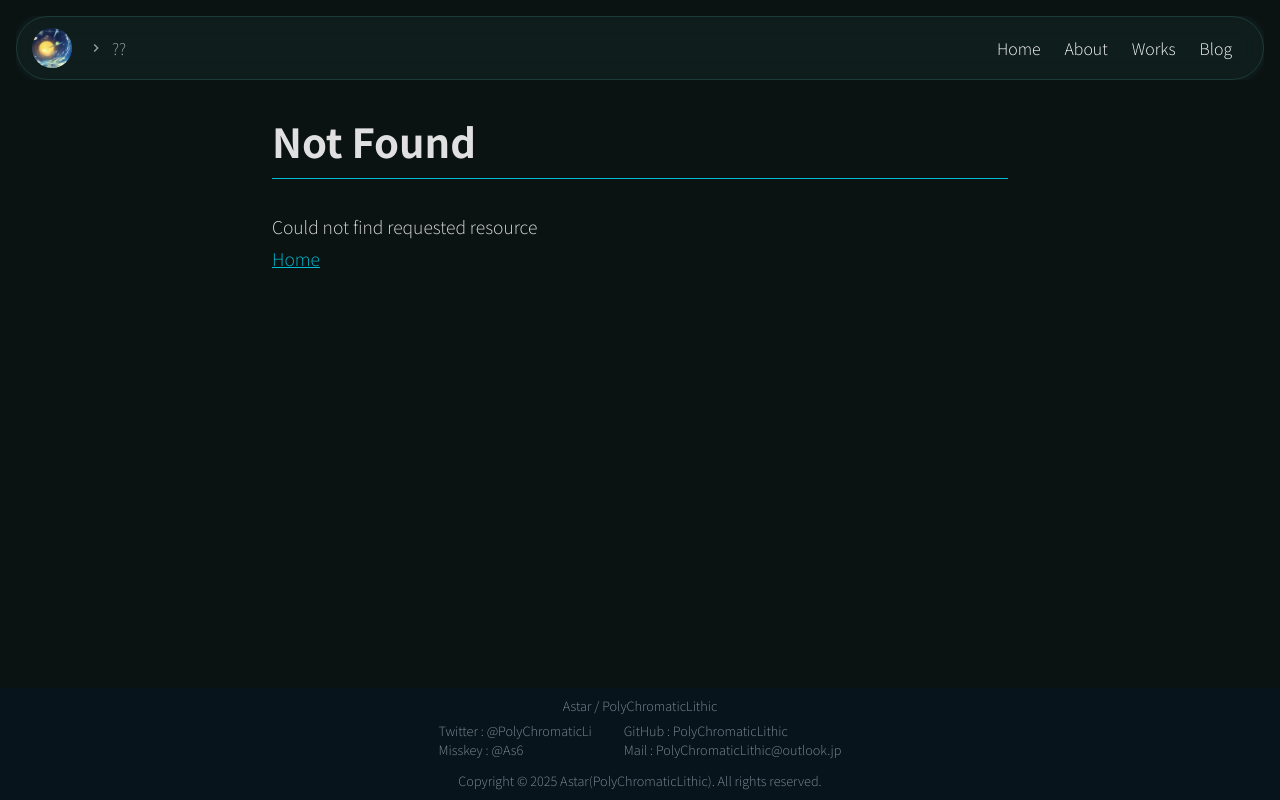
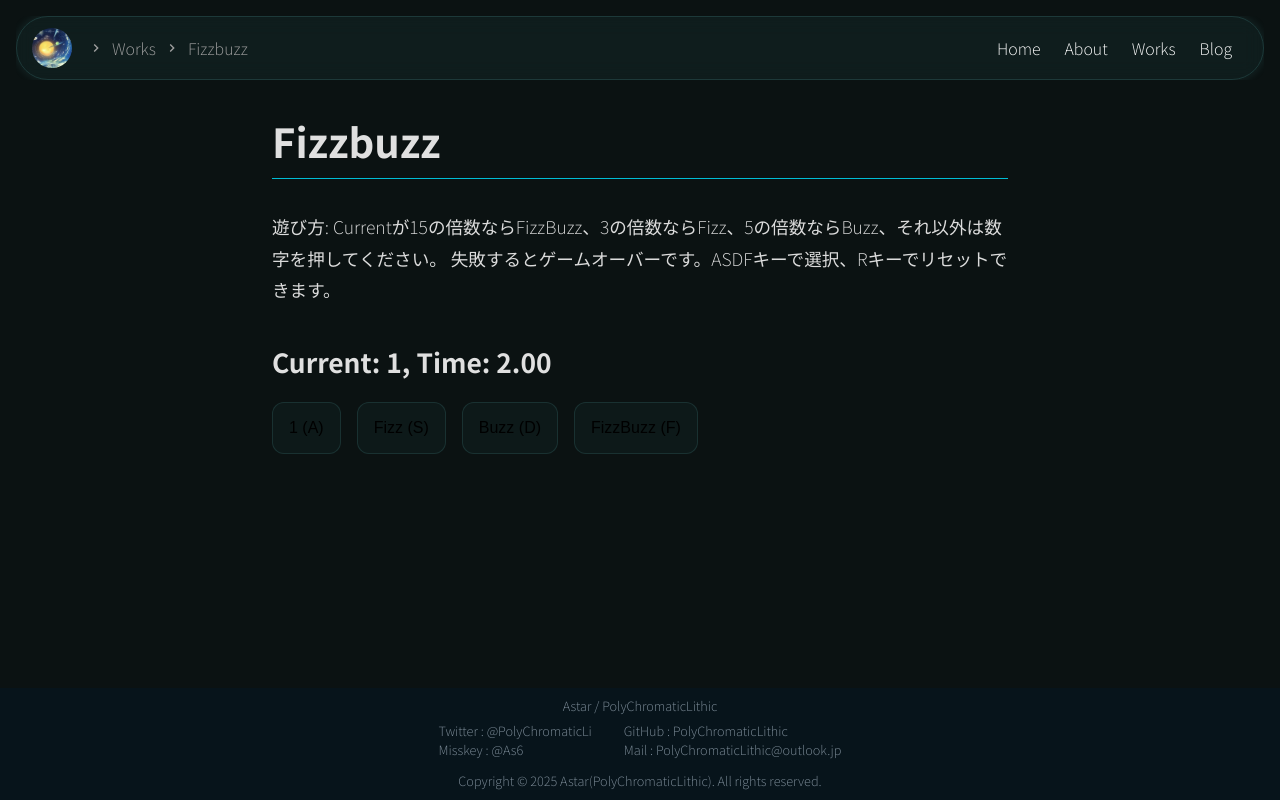
Before and after one commit to PolyChromaticLithic/react-practice-2, a Next.js app: page /works/fizzbuzz in a window 1280 px wide. Before the commit this address had no page. Built offline with nearby package versions, Linux system fonts and the light colour scheme.

Commit message:
fizzbuzzゲームを作成

```diff
--- /dev/null
+++ b/src/app/works/fizzbuzz/fizzbuzz.module.css
@@ -0,0 +1,14 @@
+.button {
+  background-color: rgba(29, 57, 57, 0.2);
+  border: 1px solid rgba(29, 57, 57, 0.8);
+  border-radius: 12px;
+  padding: 1rem;
+  font-size: 1rem;
+  margin-right: 1rem;
+  transition: transform 0.2s ease-in-out, box-shadow 0.2s ease-in-out;
+}
+
+.button:hover {
+  transform: translateY(-3px);
+  box-shadow: 0px 4px 8px rgba(72, 144, 144, 0.1);
+}
--- /dev/null
+++ b/src/app/works/fizzbuzz/page.tsx
@@ -0,0 +1,127 @@
+'use client';
+
+import React from 'react';
+import commonStyles from '../../common-page.module.css';
+import fizzbuzzStyles from './fizzbuzz.module.css';
+import { useState, useEffect, useRef, MutableRefObject } from 'react';
+
+export default function Fizzbuzz() {
+  return (
+    <div className={commonStyles.pageContainer}>
+      <h1 className={commonStyles.pageTitle}>Fizzbuzz</h1>
+      <div className={commonStyles.pageContent}>
+        <FizzbuzzUI />
+      </div>
+    </div>
+  );
+}
+
+type FizzbuzzOutput = 'number' | 'fizz' | 'buzz' | 'fizzbuzz';
+
+function FizzbuzzUI() {
+  const [number, setNumber] = useState(1);
+  const [isCorrect, setIsCorrect] = useState(true);
+  const [count, setCount] = useState(2);
+
+  const handleChange = (input: FizzbuzzOutput) => {
+    const expected = getExpectedOutput(number);
+    const isCorrect = input === expected;
+    setIsCorrect(isCorrect);
+    if (isCorrect) {
+      setNumber(number + 1);
+      setCount(2);
+    }
+  };
+
+  const reset = () => {
+    setNumber(1);
+    setIsCorrect(true);
+    setCount(2);
+  };
+
+  const mapRef = useRef(new Map<FizzbuzzOutput, HTMLButtonElement | null>());
+
+  useEffect(() => {
+    const handler = (e: KeyboardEvent) => {
+      const t = e.target as HTMLElement | null;
+      if (t && (t.tagName === "INPUT" || t.tagName === "TEXTAREA" || t.isContentEditable)) return;
+      if (e.repeat) return;
+      if (e.metaKey || e.ctrlKey || e.altKey) return;
+      if (e.key.toLowerCase() === "a") {
+        mapRef.current.get('number')?.click();
+      }
+      if (e.key.toLowerCase() === "s") {
+        mapRef.current.get('fizz')?.click();
+      }
+      if (e.key.toLowerCase() === "d") {
+        mapRef.current.get('buzz')?.click();
+      }
+      if (e.key.toLowerCase() === "f") {
+        mapRef.current.get('fizzbuzz')?.click();
+      }
+      if (e.key.toLowerCase() === "r") {
+        reset();
+      }
+    };
+
+
+    window.addEventListener("keydown", handler);
+    return () => window.removeEventListener("keydown", handler);
+  }, []);
+
+
+  useEffect(() => {
+    if (number === 1) return;
+    if (!isCorrect) return;
+    if (count <= 0) {
+      setCount(0);
+      return;
+    }
+    const timer = setTimeout(() => {
+    setCount(count - 0.01);
+    }, 10);
+    return () => clearTimeout(timer);
+  }, [count, isCorrect, number]);
+
+  const isTimeUp = count <= 0;
+
+
+  const content = (() => {
+    if (isCorrect && !isTimeUp) {
+      return (
+        <div>
+          <button onClick={() => handleChange('number')} className={fizzbuzzStyles.button} key='number' ref={el => {mapRef.current.set('number', el);}}>{number} (A)</button>
+          <button onClick={() => handleChange('fizz')} className={fizzbuzzStyles.button} key='fizz' ref={el => {mapRef.current.set('fizz', el);}}>Fizz (S)</button>
+          <button onClick={() => handleChange('buzz')} className={fizzbuzzStyles.button} key='buzz' ref={el => {mapRef.current.set('buzz', el);}}>Buzz (D)</button>
+          <button onClick={() => handleChange('fizzbuzz')} className={fizzbuzzStyles.button} key='fizzbuzz' ref={el => {mapRef.current.set('fizzbuzz', el);}}>FizzBuzz (F)</button>
+
+        </div>
+      );
+    } else {
+      return (
+        <div>
+          <p>残念！記録: {number - 1}</p>
+          <button onClick={() => reset()} className={fizzbuzzStyles.button}>Reset (R)</button>
+        </div>
+      );
+    }
+  })();
+
+  return (
+    <div>
+      遊び方: Currentが15の倍数ならFizzBuzz、3の倍数ならFizz、5の倍数ならBuzz、それ以外は数字を押してください。
+      失敗するとゲームオーバーです。ASDFキーで選択、Rキーでリセットできます。
+      <br />
+      <h2>Current: {number}, Time: {count.toFixed(2)}</h2>
+      <div>{content}</div>
+    </div>
+  )
+
+}
+
+function getExpectedOutput(num: number): FizzbuzzOutput {
+  if (num % 15 === 0) return 'fizzbuzz';
+  if (num % 3 === 0) return 'fizz';
+  if (num % 5 === 0) return 'buzz';
+  return 'number';
+}
--- a/src/app/works/page.tsx
+++ b/src/app/works/page.tsx
@@ -5,7 +5,10 @@ export default function Works() {
     <div className={commonStyles.pageContainer}>
       <h1 className={commonStyles.pageTitle}>Works</h1>
       <div className={commonStyles.pageContent}>
-        <p>このページは準備中です。</p>
+        <a href="/works/fizzbuzz" className={commonStyles.link}>
+          <h2>Fizzbuzz</h2>
+          <p>Click to play the Fizzbuzz game.</p>
+        </a>
       </div>
     </div>
   );
```
